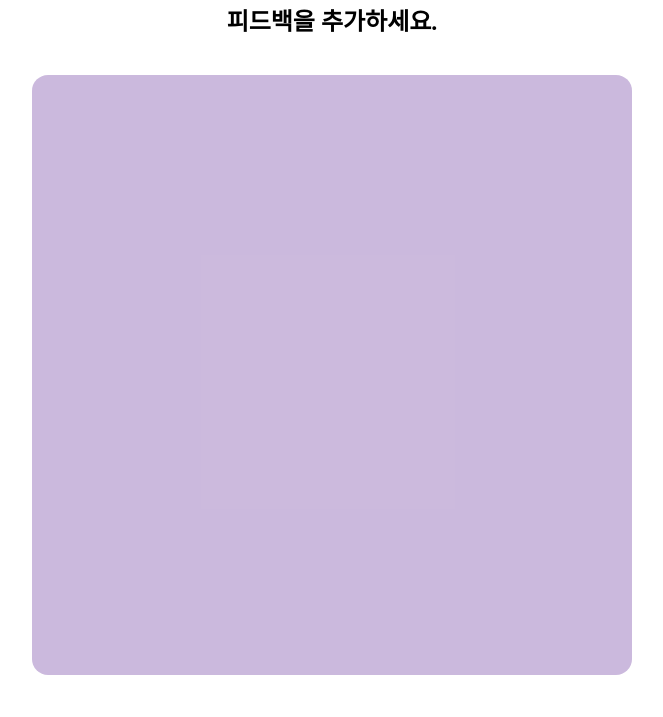
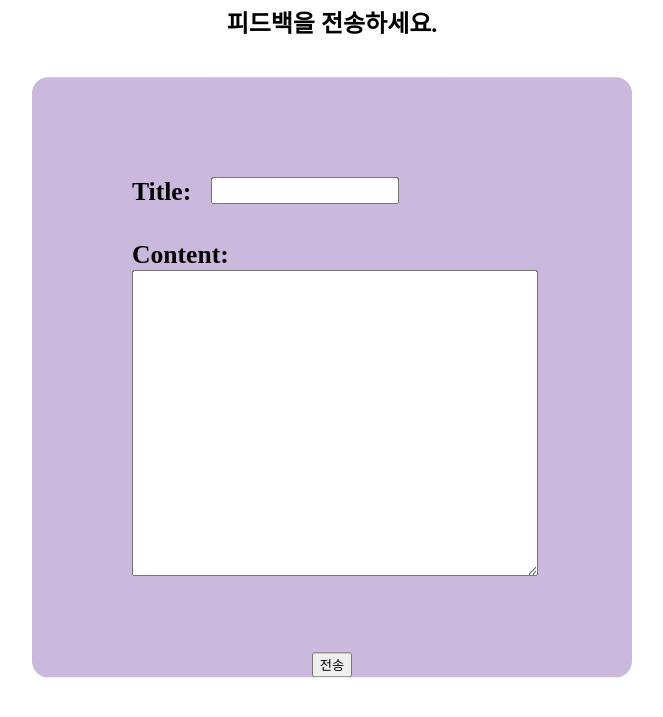
Before and after one commit to yulaseo/SWE-subgroup-usermanagement, a Django app: page /feedback/add-feedback in a window 1280 px wide. Shown: the top 717 px of the page, without its empty margins (308-971 px from the left). Run offline with Django 3.2, Linux system fonts and the light colour scheme.

Commit message:
refactor : addFeedback page structure

```diff
--- a/usermanagement/feedback/templates/feedback/add_feedback.html
+++ b/usermanagement/feedback/templates/feedback/add_feedback.html
@@ -50,13 +50,28 @@
     padding: 0 10px;
     float: right;
   }
+
+  #feedback-content {
+    width: 400px;
+    height: 300px;
+  }
 </style>
 <body>
   <div class="container">
-    <h2>피드백을 추가하세요.</h2><br>
+    <h2>피드백을 전송하세요.</h2><br>
     <div class="form-container">
       <form action="./addAction" method="POST">
-
+        <div>
+          <span class="form-title">Title: </span>
+          <input class="form-input" name="text" type="text"/>
+        </div><br><br>
+        <div>
+          <span class="form-title">Content: </span>
+          <textarea id="feedback-content" name="content"></textarea>
+        </div><br><br><br><br>
+        <div style="text-align: center;">
+          <button type="submit">전송</button>
+        </div>
       </form>
     </div>
   </div>
```
